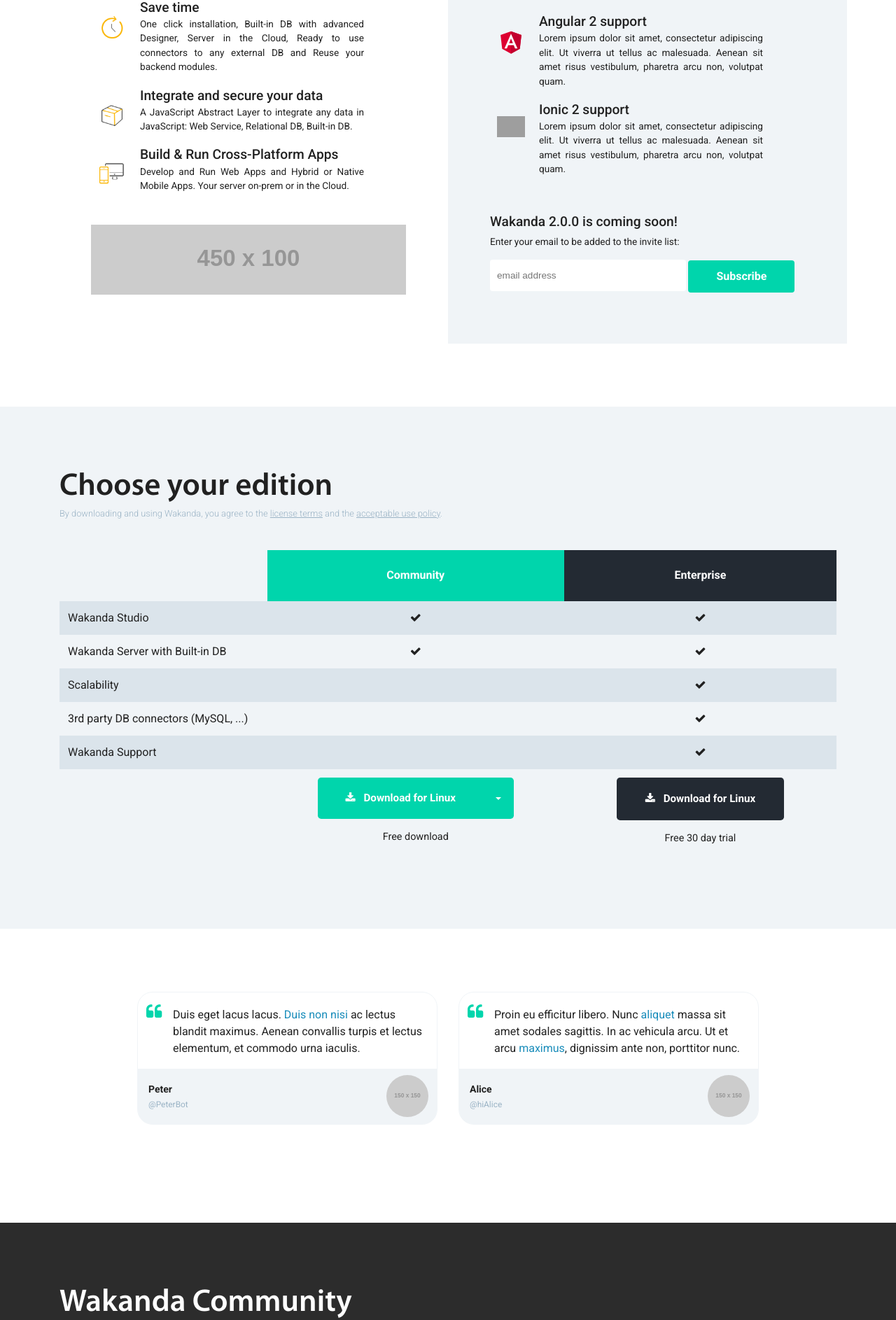
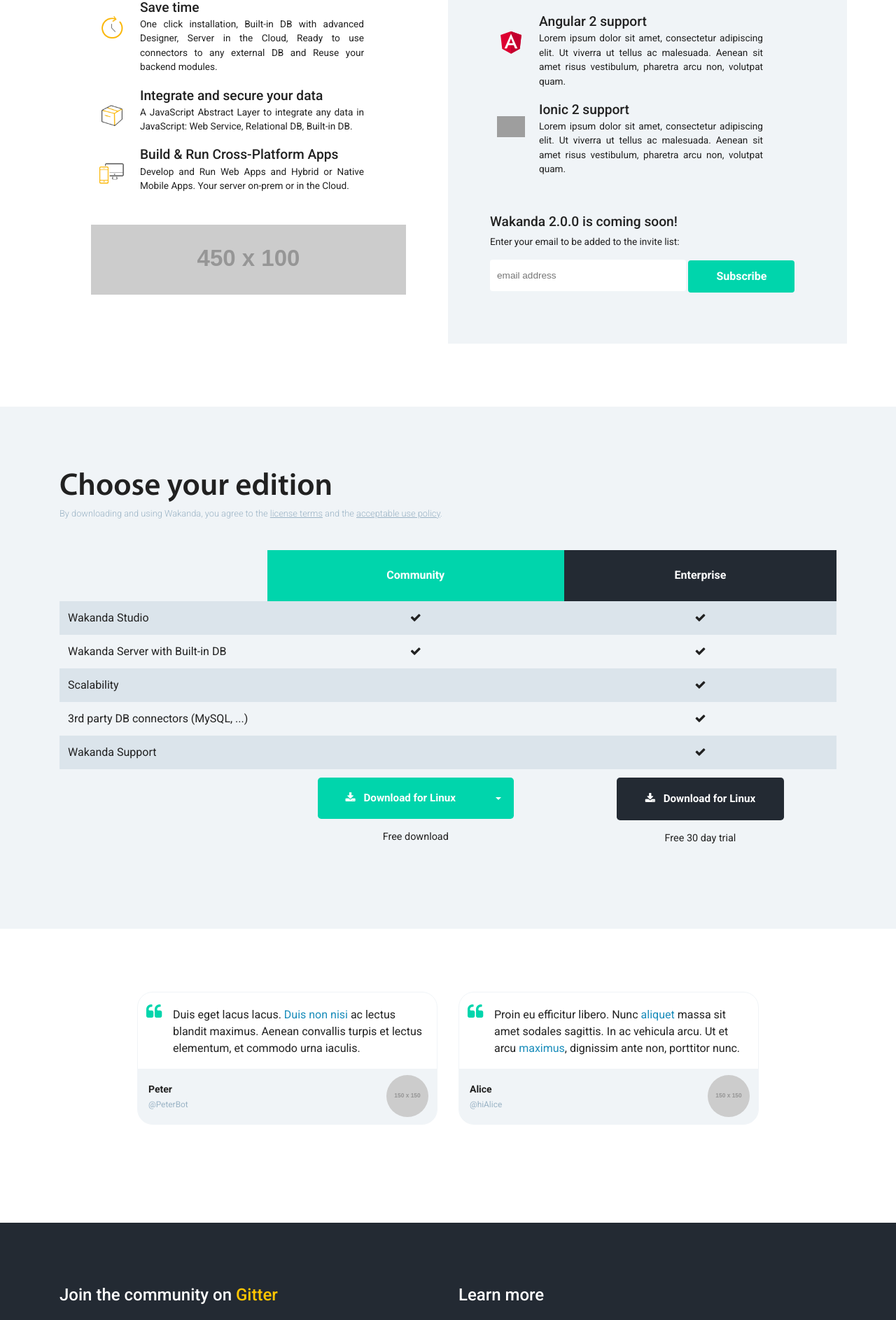
Before and after one commit to Slashtype/wakanda.io, a Jekyll site: the page built from index.html, in a window 1280 px wide. Shown: the part 1869-3755 px from the top of the page at 70% size. Built offline with Jekyll 4.4.1, drawn with Linux system fonts in a browser that asks for light colours; nearby versions of some CDN libraries; comment, search, counter and statistics services are not loaded; some of the changed text lies outside the part shown; grey boxes are pictures that could not be loaded.

Commit message:
Add community section editable via content.yml

```diff
--- a/_scss_partials/_base.scss
+++ b/_scss_partials/_base.scss
@@ -9,6 +9,7 @@
 @import "slideshow";
 @import "features";
 @import "download";
+@import "community";
 @import "quotes";
 
 /** Effects */
--- /dev/null
+++ b/_scss_partials/_community.scss
@@ -0,0 +1,32 @@
+#section-community {
+    p {
+        margin-top: 25px;
+    }
+    img {
+        margin-top: 17px;
+        border-radius: 4px;
+    }
+    a {
+        color: $main-color;
+    }
+    .btn-success {
+        text-align: left;
+        width: 280px;
+        white-space: normal;
+        border: 1px solid $white-color;
+        background-color: $dark-bg;
+        color: $white-color;
+        font-weight: 100;
+        &:hover {
+            border: 1px solid $highlighted-color;
+        }
+        .fa {
+            font-size: 35px;
+            float: left;
+            margin-right: 20px;
+        }
+        .fa-rss {
+            padding-top: 5px;
+        }
+    }
+}
--- a/css/main.scss
+++ b/css/main.scss
@@ -157,56 +157,9 @@
 /**
  * Section Community
  */
-#section-mailing{
-	background-color: $darker-bg;
+#section-community{
+	background-color: $dark-bg;
 	color: $white-color;
-	padding-bottom: 50px;
-	position: relative;
-
-	h2{
-	  color: $white-color;
-	}
-}
-
-.community-link{
-	color: $main-color;
-	display: inline-block;
-	margin-bottom: 20px;
-	width: 100%;
-
-  &:hover,
-  &:focus,
-  &:active{
-    color: $white-color;
-  }
-	.fa{
-		font-size: 35px;
-		margin-right: 10px;
-	}
-  &.highlighted-link{
-    border-radius: 4px;
-    box-shadow: 0 0 0 1px $main-color inset;
-    margin-left: 10px;
-    width: auto;
-
-    .btn{
-    	padding: 0.5rem 0.7rem;
-    }
-    &:hover,
-    &:focus,
-    &:active{
-      box-shadow: 0 0 0 1px $white-color inset;
-    }
-  }
-}
-@media(max-width: 1199px){
-
-	.community-text{
-		text-align: center;
-	}
-	.community-link.highlighted-link{
-		margin-top: 20px;
-	}
 }
 
 /**
--- a/index.html
+++ b/index.html
@@ -330,47 +330,33 @@
 <!--=========================================================
   #             Wakanda Community
   #==========================================================-->
-<section id="section-mailing">
+<section id="section-community">
   <div class="container">
     <div class="row">
       <div class="col-md-12">
-        <h2>Wakanda Community</h2>
         <div class="row">
-          <div class="col-md-6 col-lg-5">
-            <div class="mailing">
-              <form id="mailing-form" name="mailing-form" action="" method="post">
-                  <input name="ml-name" id="ml-name" type="text" placeholder="Email Address" />
-                  <button type="submit" name="ml-go" id="ml-go">Subscribe</button>
-              </form>
-            </div>
-            <div class="alert alert-danger" style="display:none">
-                <button type="button" class="close" data-dismiss="alert">&times;</button>
-                <span class="icon-warning-sign"></span>  <strong>Error</strong> – Please enter required fields
-            </div>
-            <div class="alert alert-success" style="display:none">
-                <button type="button" class="close" data-dismiss="alert">&times;</button>
-                <span class="icon-flag"></span>  <strong>Success</strong> – Form successfully sent !
-            </div>
+          <div class="col-md-6">
+            <h3>Join the community on
+              <a href="https://gitter.im/wakandasoft/Lobby">Gitter</a>
+            </h3>
+            <a href="https://gitter.im/wakandasoft/Lobby">
+              <img class="img-fluid" src="img/gitter.png" alt="Gitter Community" />
+            </a>
           </div>
-          <div class="col-md-6 offset-lg-1">
-            <div class="community-text">
-              We have a great new community on Gitter
-              <a class="community-link highlighted-link" href="https://gitter.im/wakandasoft/Lobby">
-                <span class="btn"> Start talking with us</span>
+          <div class="col-md-6">
+     <h3>Learn more</h3>
+            {% for link in site.data.content.community %}
+            <p>
+              <a class="btn btn-success" href="{{ link.url }}">
+                <i class="{{ link.icon }}"></i> {{ link.title }}
               </a>
-              <a class="community-link" href="http://stackoverflow.com/questions/tagged/wakanda">
-                <i class="fa fa-stack-overflow"></i> Ask questions on Stackoverflow
-              </a>
-              <a class="community-link" href="https://github.com/Wakanda/wakanda-issues/issues">
-                <i class="fa fa-github"></i> Report issues, request new features on Github
-              </a>
-            </div> <!-- /.community-text -->
+            </p>
+            {% endfor %}
           </div>
-         </div> <!-- /.row-->
-
+         </div>
       </div>
-    </div> <!-- /.row-->
-  </div>   <!-- /.container-->
+    </div>
+  </div>
 </section>
 
 <!--=========================================================
```
Also changed, not shown: _data/content.yml (+11 -0 lines), 1 other file.
